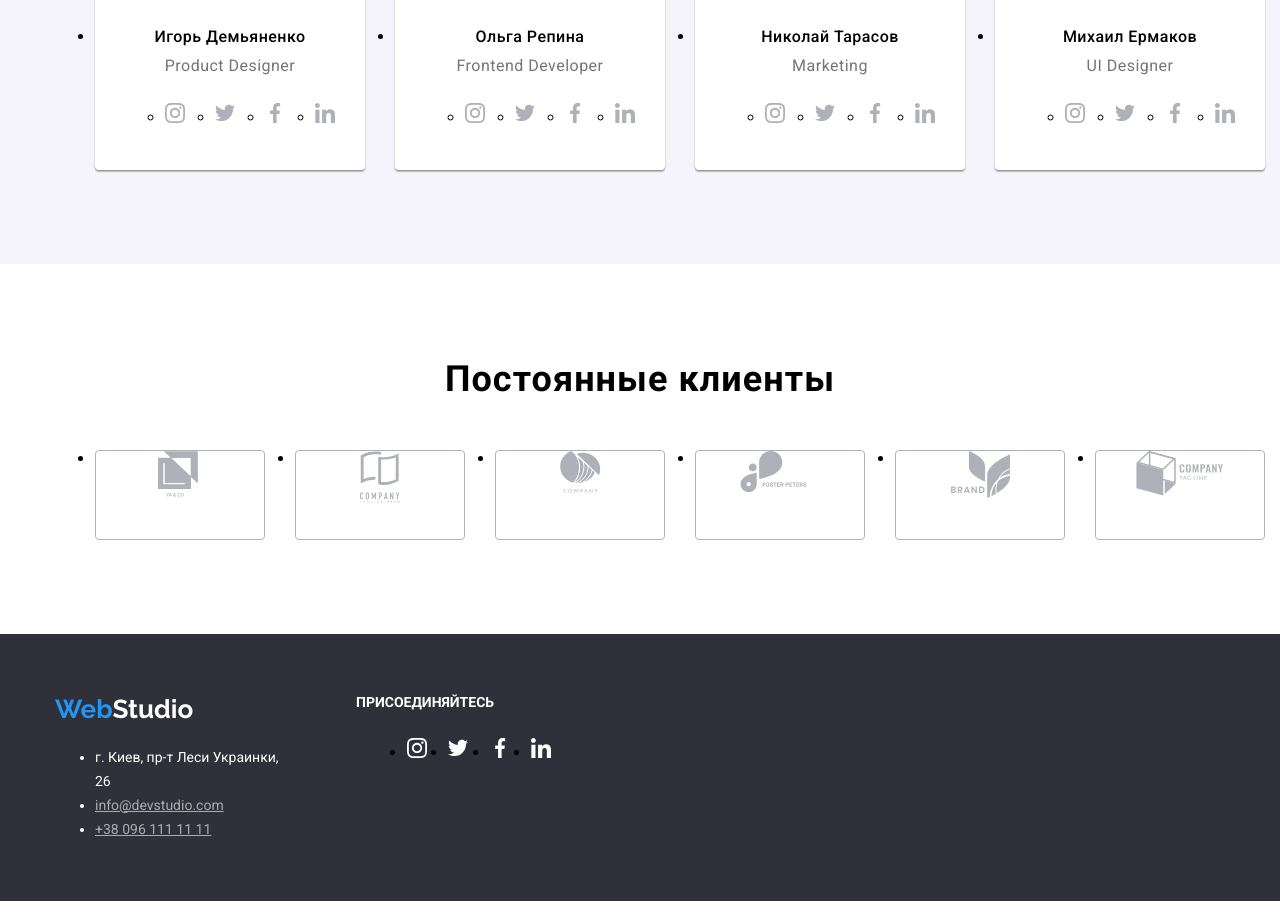
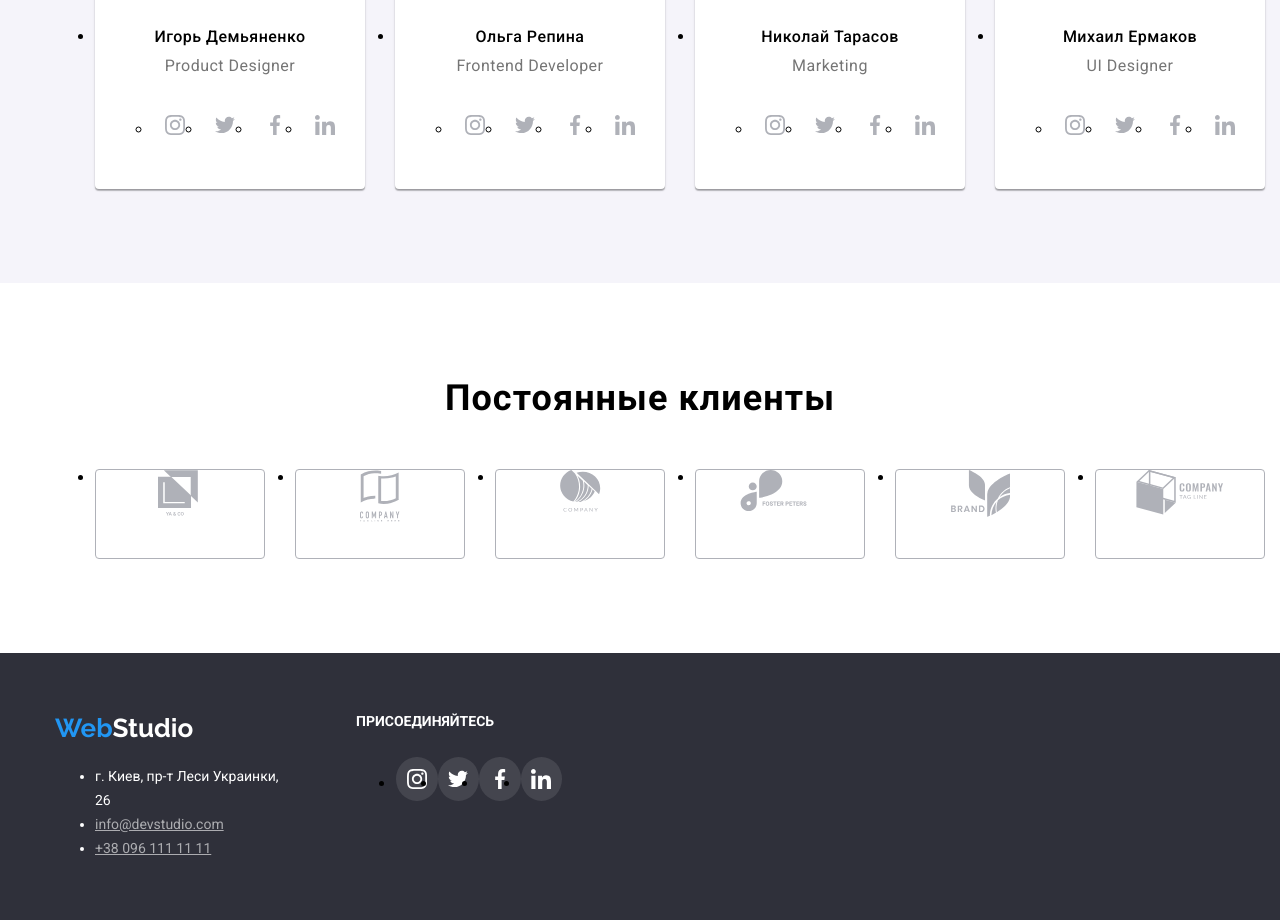
Before and after one commit to Troj94/goit-markup-hw-04, a plain HTML site: page index.html in a window 1280 px wide. Shown: the part 2049-2969 px from the top of the page. Drawn offline with nearby package versions, Linux system fonts and the light colour scheme.

Commit message:
Добавил кружки

```diff
--- a/css/style.css
+++ b/css/style.css
@@ -1,5 +1,10 @@
 body {
     font-family: 'Roboto', sans-serif;
+}
+
+.body svg {
+    margin: 0;
+    text-align: center;
 }
 
 .container {
@@ -72,7 +77,6 @@ body {
 .header-contacts :focus {
     color: var(--blue-text);
     fill: var(--blue-text);
-
 }
 
 .header-contacts {
@@ -297,10 +301,34 @@ body {
     width: 20px;
     height: 20px;
     fill: var(--grey-socials);
+
+    margin-top: 12px;
 }
 
-.social-links svg:hover {
+.social-links svg:hover,
+.social-links svg:focus {
     fill: var(--white-text);
+    background-color: var(--blue-text);
+
+
+}
+
+.social-circle {
+    margin: 0;
+    padding: 0;
+
+    text-align: center;
+
+
+    width: 44px;
+    height: 44px;
+    background-color: rgba(255, 255, 255, 0.1);
+    border-radius: 50%;
+}
+
+.social-circle:hover,
+.social-circle:focus {
+    background-color: var(--blue-text);
 }
 
 .team-list {
@@ -395,8 +423,10 @@ body {
     fill: var(--grey-socials);
 }
 
-.client-icon:hover {
+.client-icon:hover,
+.client-icon:focus {
     fill: var(--blue-text);
+
 }
 
 /* Подвал */
--- a/index.html
+++ b/index.html
@@ -144,7 +144,7 @@
                 <p class="team-proffesion">Product Designer</p>
 
                 <ul class="social-links">
-                  <li>
+                  <li class="social-circle">
                     <a href="#">
                       <svg>
                         <use
@@ -153,7 +153,7 @@
                       </svg>
                     </a>
                   </li>
-                  <li>
+                  <li class="social-circle">
                     <a href="#">
                       <svg>
                         <use
@@ -162,7 +162,7 @@
                       </svg>
                     </a>
                   </li>
-                  <li>
+                  <li class="social-circle">
                     <a href="#">
                       <svg>
                         <use
@@ -171,7 +171,7 @@
                       </svg>
                     </a>
                   </li>
-                  <li>
+                  <li class="social-circle">
                     <a href="#">
                       <svg>
                         <use
@@ -189,7 +189,7 @@
                 <h3 class="team-title">Ольга Репина</h3>
                 <p class="team-proffesion">Frontend Developer</p>
                 <ul class="social-links">
-                  <li>
+                  <li class="social-circle">
                     <a href="#">
                       <svg>
                         <use
@@ -198,7 +198,7 @@
                       </svg>
                     </a>
                   </li>
-                  <li>
+                  <li class="social-circle">
                     <a href="#">
                       <svg>
                         <use
@@ -207,7 +207,7 @@
                       </svg>
                     </a>
                   </li>
-                  <li>
+                  <li class="social-circle">
                     <a href="#">
                       <svg>
                         <use
@@ -216,7 +216,7 @@
                       </svg>
                     </a>
                   </li>
-                  <li>
+                  <li class="social-circle">
                     <a href="#">
                       <svg>
                         <use
@@ -234,7 +234,7 @@
                 <h3 class="team-title">Николай Тарасов</h3>
                 <p class="team-proffesion">Marketing</p>
                 <ul class="social-links">
-                  <li>
+                  <li class="social-circle">
                     <a href="#">
                       <svg>
                         <use
@@ -243,7 +243,7 @@
                       </svg>
                     </a>
                   </li>
-                  <li>
+                  <li class="social-circle">
                     <a href="#">
                       <svg>
                         <use
@@ -252,7 +252,7 @@
                       </svg>
                     </a>
                   </li>
-                  <li>
+                  <li class="social-circle">
                     <a href="#">
                       <svg>
                         <use
@@ -261,7 +261,7 @@
                       </svg>
                     </a>
                   </li>
-                  <li>
+                  <li class="social-circle">
                     <a href="#">
                       <svg>
                         <use
@@ -279,7 +279,7 @@
                 <h3 class="team-title">Михаил Ермаков</h3>
                 <p class="team-proffesion">UI Designer</p>
                 <ul class="social-links">
-                  <li>
+                  <li class="social-circle">
                     <a href="#">
                       <svg>
                         <use
@@ -288,7 +288,7 @@
                       </svg>
                     </a>
                   </li>
-                  <li>
+                  <li class="social-circle">
                     <a href="#">
                       <svg>
                         <use
@@ -297,7 +297,7 @@
                       </svg>
                     </a>
                   </li>
-                  <li>
+                  <li class="social-circle">
                     <a href="#">
                       <svg>
                         <use
@@ -306,7 +306,7 @@
                       </svg>
                     </a>
                   </li>
-                  <li>
+                  <li class="social-circle">
                     <a href="#">
                       <svg>
                         <use
@@ -388,28 +388,28 @@
         <div class="footer-social">
           <h3 class="footer-social-title">присоединяйтесь</h3>
           <ul class="social-links footer-links">
-            <li>
+            <li class="social-circle">
               <a href="#">
                 <svg>
                   <use href="./img/icons/symbol-defs.svg#icon-instagram"></use>
                 </svg>
               </a>
             </li>
-            <li>
+            <li class="social-circle">
               <a href="#">
                 <svg>
                   <use href="./img/icons/symbol-defs.svg#icon-twitter"></use>
                 </svg>
               </a>
             </li>
-            <li>
+            <li class="social-circle">
               <a href="#">
                 <svg>
                   <use href="./img/icons/symbol-defs.svg#icon-facebook"></use>
                 </svg>
               </a>
             </li>
-            <li>
+            <li class="social-circle">
               <a href="#">
                 <svg>
                   <use href="./img/icons/symbol-defs.svg#icon-linkedin"></use>
```
Also changed, not shown: portfolio.html (+4 -4 lines).
